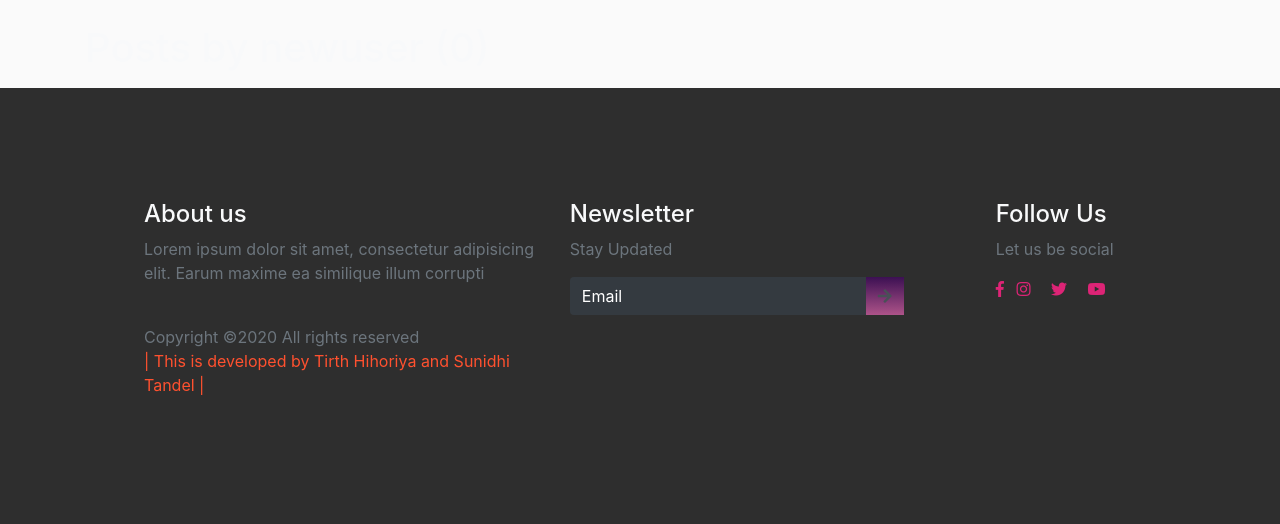
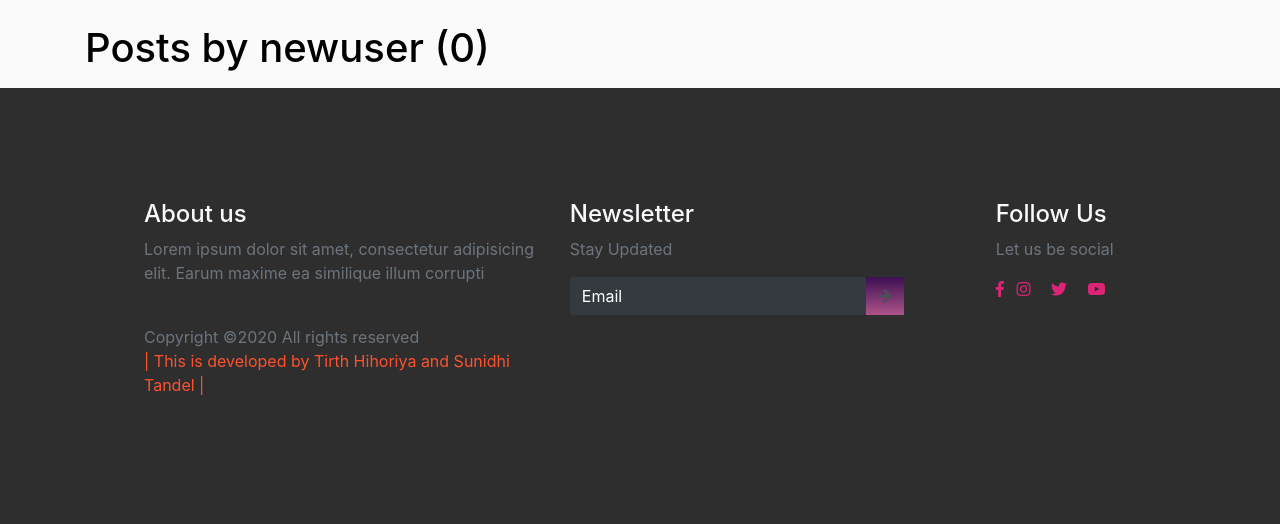
Before and after one commit to tirth-hihoriya/homtel, a Django app: a page that uses blog/templates/blog/base.html in a window 1280 px wide. Shown: the part 56-580 px from the top of the page. Run offline with Django 3.2, Linux system fonts and the light colour scheme; data comes from the database, SQL or seed files in the repository; both versions use the stored data as it was after the commit; some libraries are stand-ins or nearby versions; some web fonts are replaced.

Commit message:
changes in user_posts.html

```diff
--- a/blog/templates/blog/base.html
+++ b/blog/templates/blog/base.html
@@ -36,7 +36,9 @@
 
 
 
-<style>
+.userposth1{
+  color: black;
+}
 
   .bg-steel {
     background-color: #3c1053;
--- a/blog/templates/blog/user_posts.html
+++ b/blog/templates/blog/user_posts.html
@@ -1,6 +1,6 @@
 {% extends "blog/base.html" %}
 {% block content %}
-<h1 class="mb-3"> Posts by {{ view.kwargs.username }} ({{ page_obj.paginator.count }}) </h1>
+<h1 class="mb-3 userposth1"> Posts by {{ view.kwargs.username }} ({{ page_obj.paginator.count }}) </h1>
 
     <!-- {% for post in posts %}
         <article class="media content-section">
```
Also changed, not shown: db.sqlite3.
